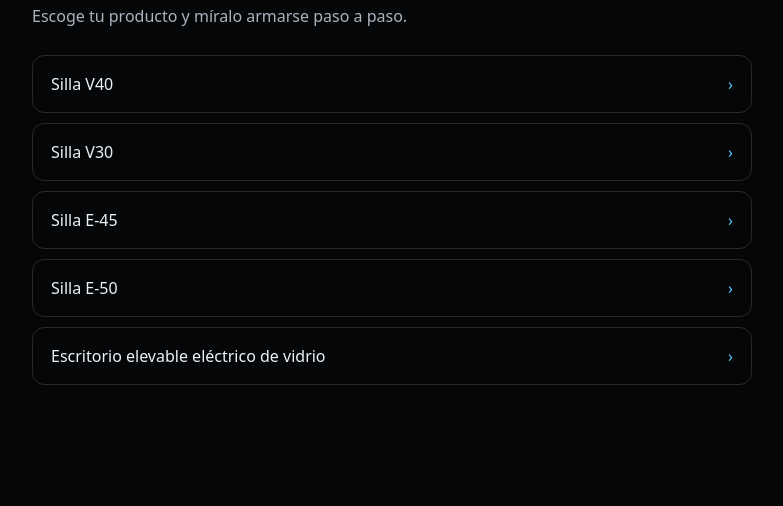
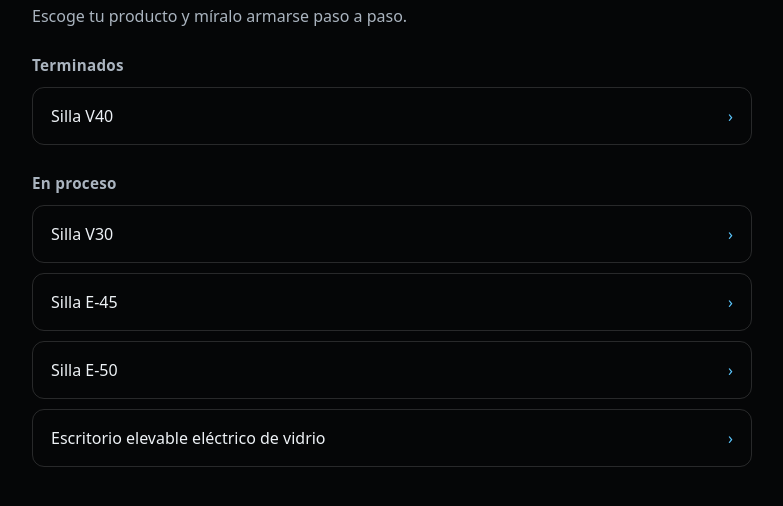
Before and after one commit to iamdisenoco/Versus-ManualesEnsamble, a plain HTML site: page index.html in a window 1280 px wide. Shown: the part 144-650 px from the top of the page, without its empty margins (248-1031 px from the left). Drawn offline with Linux system fonts and the light colour scheme.

Commit message:
Índice: separa Terminados (V40) y En proceso (V30, E-45, E-50, escritorio de vidrio)
Pedido de Jon, 21-nov.

Co-Authored-By: Claude Opus 5.5 <noreply@anthropic.com>
Claude-Session: https://claude.ai/code/session_01AxYxvZ5imbkvczouhjiwXE

```diff
--- a/index.html
+++ b/index.html
@@ -13,6 +13,8 @@
   img { height: 28px; display: block; margin-bottom: 32px; }
   h1 { font-size: 1.5rem; font-weight: 600; margin: 0 0 8px; letter-spacing: .02em; }
   p { color: #aab4bf; margin: 0 0 28px; }
+  h2 { font-size: .95rem; font-weight: 600; color: #aab4bf; margin: 28px 0 12px; letter-spacing: .02em; }
+  p + h2 { margin-top: 0; }
   ul { list-style: none; margin: 0; padding: 0; display: grid; gap: 10px; }
   a { display: flex; justify-content: space-between; align-items: center; min-height: 56px; padding: 0 18px;
     border: 1px solid rgba(255,255,255,.14); border-radius: 12px; color: #eef2f6; text-decoration: none; }
@@ -26,8 +28,12 @@
   <img src="logo-versus.svg" alt="Versus">
   <h1>Manuales de armado</h1>
   <p>Escoge tu producto y míralo armarse paso a paso.</p>
+  <h2>Terminados</h2>
   <ul>
     <li><a href="v40/">Silla V40 <span>›</span></a></li>
+  </ul>
+  <h2>En proceso</h2>
+  <ul>
     <li><a href="v30/">Silla V30 <span>›</span></a></li>
     <li><a href="e45/">Silla E-45 <span>›</span></a></li>
     <li><a href="e50/">Silla E-50 <span>›</span></a></li>
```
